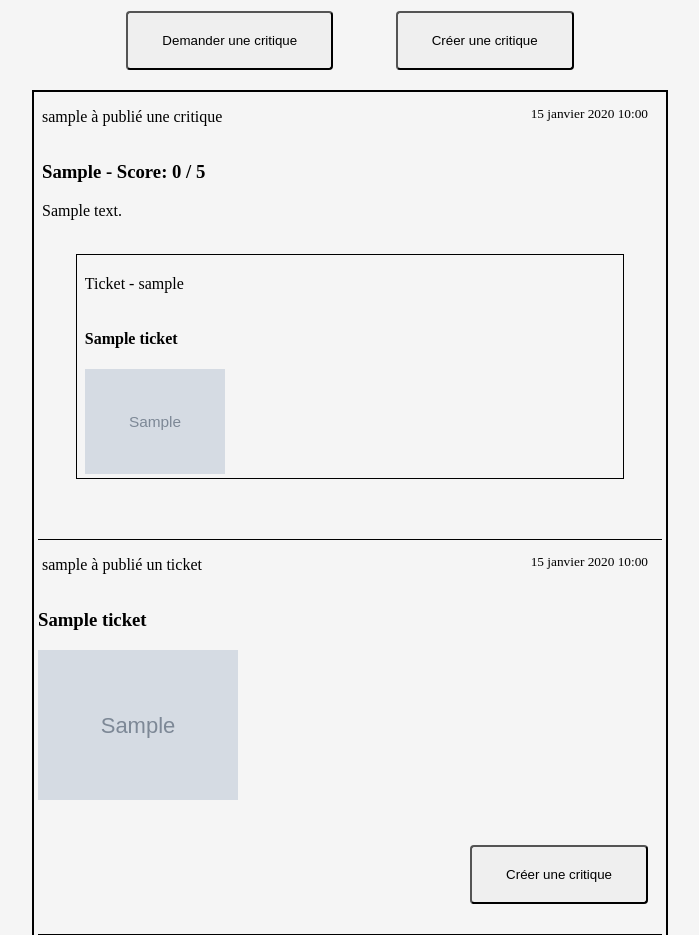
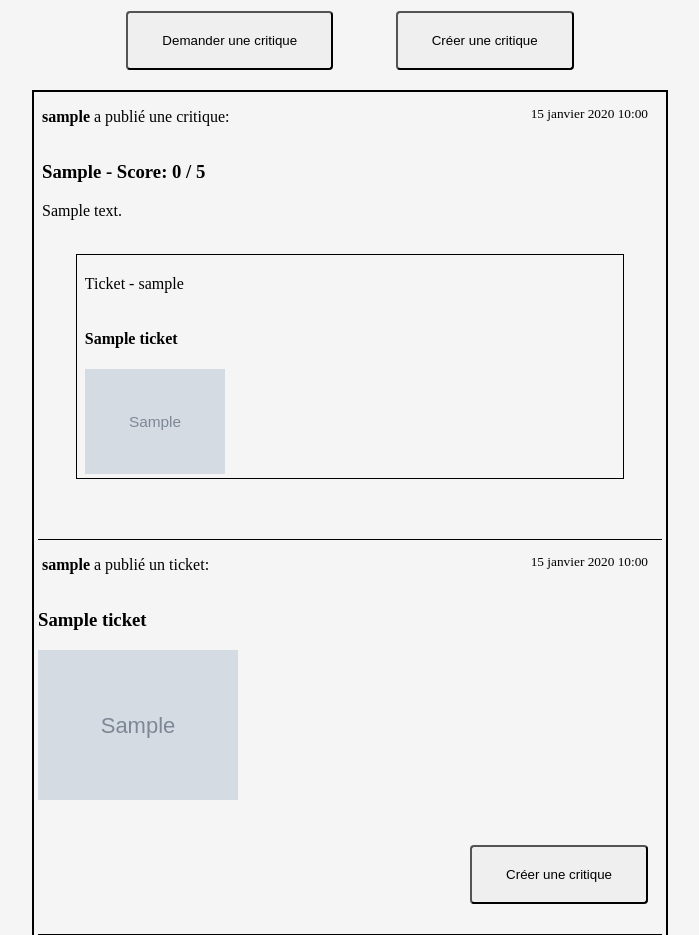
Before and after one commit to Dhyakia/OPC_Project09, a Django app: page /review/flux/ in a window 1280 px wide. Shown: the part 229-1164 px from the top of the page, without its empty margins (290-989 px from the left). Run offline with Django 4.2, Linux system fonts and the light colour scheme; a user stored in the database is signed in; tables that the repository leaves empty hold one stand-in row (values such as "Sample post"); grey boxes marked "Sample" are stand-in pictures.

```diff
--- a/LITReview/review/templates/review/review_snippet.html
+++ b/LITReview/review/templates/review/review_snippet.html
@@ -1,7 +1,7 @@
 <div class="my-content-snippet">
 
     <div class="my-content-review-header">
-        <p class="review-header-left">{{user.username}} à publié une critique</p>
+        <p class="review-header-left"><strong>{{user.username}}</strong> a publié une critique:</p>
         <p class="review-header-right">{{post.time_created}}</p>
     </div>
 
--- a/LITReview/review/templates/review/ticket_snippet.html
+++ b/LITReview/review/templates/review/ticket_snippet.html
@@ -1,7 +1,7 @@
 <div class="my-content-snippet">
 
     <div class="my-content-ticket-header">
-        <p class="ticket-header-left">{{user.username}} à publié un ticket</p>
+        <p class="ticket-header-left"><strong>{{user.username}}</strong> a publié un ticket:</p>
         <p class="ticket-header-right">{{post.time_created}}</p>
     </div>
 
--- a/LITReview/review/views.py
+++ b/LITReview/review/views.py
@@ -133,7 +133,6 @@ def createCritic(request, id):
         return render(request, template_name, context=context)
 
     elif request.method == 'POST':
-        t_form = ticket_form(instance=id)
         r_form = review_form(request.POST)
 
         if r_form.is_valid():
```
